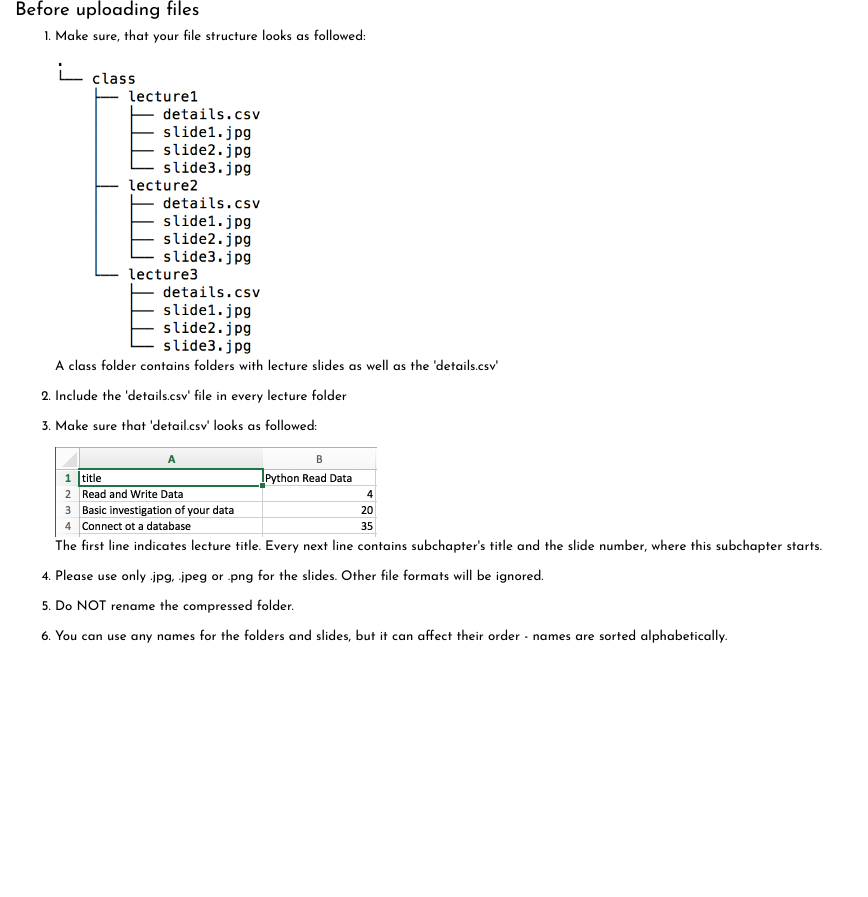
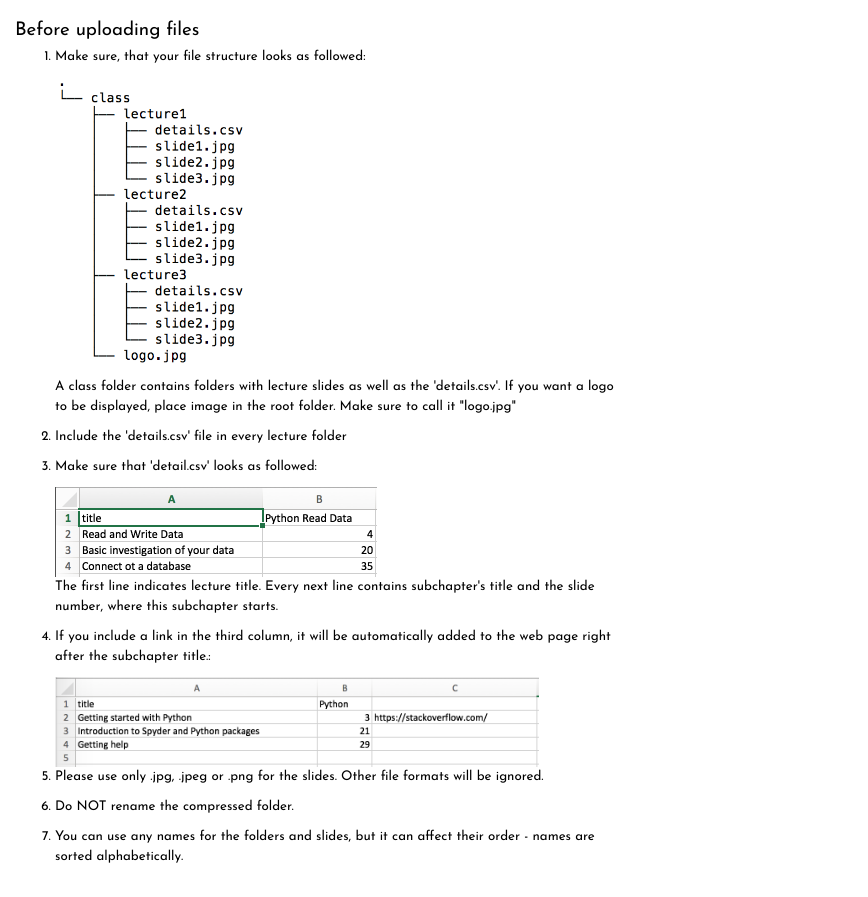
Before and after one commit to GlebIrovich/django_slideshow, a Django app: page /upload_manual/ in a window 1280 px wide. Shown: the part 67-964 px from the top of the page, without its empty margins (0-868 px from the left). Before the commit the page ends 710 px from the top, so only its background shows below. Run offline with Django 3.2, Linux system fonts and the light colour scheme; the visitor is signed in with stand-in values (Sample User, id 1); some libraries are stand-ins or nearby versions.

Commit message:
upload manual

```diff
--- a/templates/upload_manual.html
+++ b/templates/upload_manual.html
@@ -4,13 +4,14 @@
 
 {% block title %}<title>Upload manual</title> {% endblock %}
 {% block content %}
-
+<div style="padding-bottom: 20px;padding-top: 20px;max-width:600px">
     <h2>Before uploading files</h2>
     <ol>
         <li type="1">
             <p>Make sure, that your file structure looks as followed:</p>
             <img src="{% static 'structure.png' %}" height="300">
-            <p>A class folder contains folders with lecture slides as well as the 'details.csv'</p>
+            <p>A class folder contains folders with lecture slides as well as the 'details.csv'.
+                If you want a logo to be displayed, place image in the root folder. Make sure to call it "logo.jpg"</p>
         </li>
         <li type="1">
             <p>Include the 'details.csv' file in every lecture folder</p>
@@ -22,6 +23,11 @@
                 subchapter's title and the slide number, where this subchapter starts.</p>
         </li>
         <li type="1">
+                <p>If you include a link in the third column, it will be automatically added
+                    to the web page right after the subchapter title.:</p>
+                <img src="{% static 'details2.png' %}" height="90">
+            </li>
+        <li type="1">
             <p>Please use only .jpg, .jpeg or .png for the slides. Other file formats will be ignored.</p>
         </li>
         <li type="1">
@@ -32,6 +38,7 @@
                  but it can affect their order - names are sorted alphabetically. </p>
         </li>
     </ol>
+</div>
 
 
 {% endblock %}
```
Also changed, not shown: static/details2.png (added), static/structure.png.
